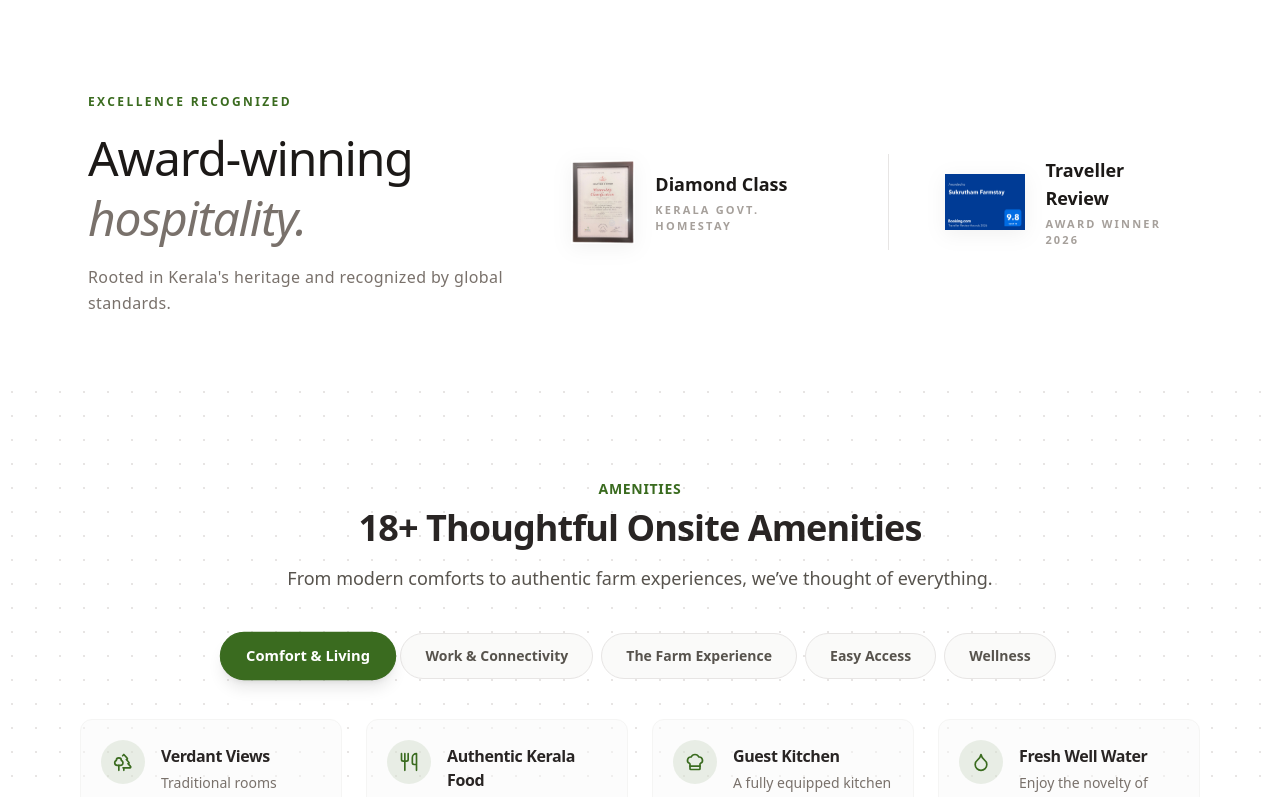
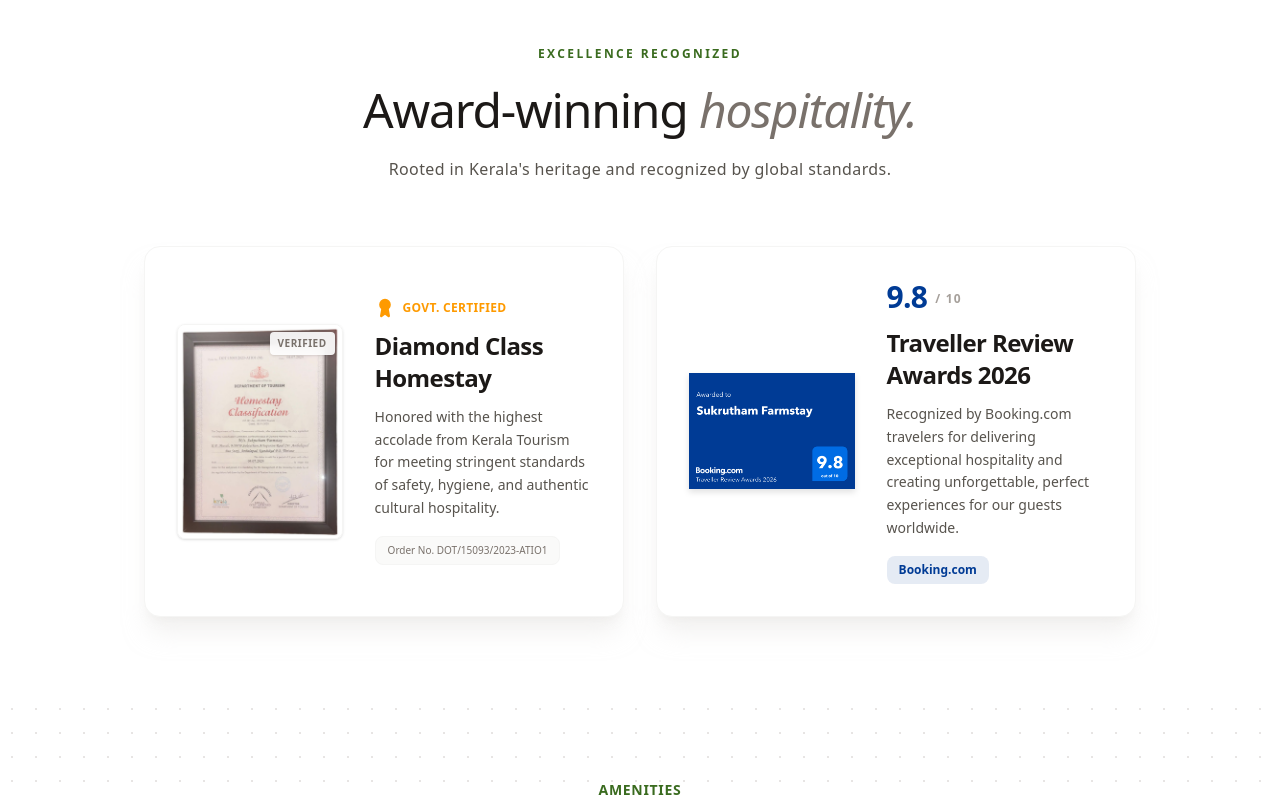
Before and after one commit to Pramilalearns/sukrutham, a Next.js app: page / in a window 1280 px wide. Shown: the part 840-1637 px from the top of the page. Built offline with nearby package versions, Linux system fonts and the light colour scheme; a web font is replaced by a local one.

Commit message:
Updated experience, homepage and multiple components

```diff
--- a/app/page.tsx
+++ b/app/page.tsx
@@ -67,7 +67,7 @@
       {/* Final CTA Section */}
       <section className="py-20 md:py-28 bg-stone-900 border-t border-white/10 relative overflow-hidden" id="book">
         <div className="absolute inset-0 bg-[url('https://images.unsplash.com/photo-1596423985167-d86b978dd6f8?auto=format&fit=crop&q=80')] opacity-10 bg-cover bg-center"></div>
-        <div className="container mx-auto px-6 relative z-10 flex flex-col md:flex-row items-center justify-between gap-12 max-w-6xl">
+        <div className="container mx-auto px-6 md:px-12 lg:px-20 relative z-10 flex flex-col md:flex-row items-center justify-between gap-12 max-w-6xl">
 
           {/* Text Content */}
           <div className="text-center md:text-left md:max-w-xl">
--- a/components/Amenities.tsx
+++ b/components/Amenities.tsx
@@ -141,11 +141,11 @@
     const [activeTab, setActiveTab] = useState(0);
 
     return (
-        <section className="pt-20 md:pt-24 pb-6 bg-white relative" id="amenities">
+        <section className="py-16 md:py-20 bg-white relative" id="amenities">
             <div className="absolute inset-0 bg-pattern-dots text-stone-200 mask-gradient-b"></div>
             <div className="container mx-auto px-6 md:px-12 lg:px-20 relative z-10">
                 {/* Heading */}
-                <div className="text-center max-w-4xl mx-auto mb-10 px-6 md:px-12 lg:px-20">
+                <div className="text-center max-w-4xl mx-auto mb-10">
                     <span className="text-primary font-semibold tracking-wider uppercase text-sm">Amenities</span>
                     <h2 className="text-3xl md:text-4xl font-display font-bold mt-2 mb-4 text-stone-800">
                         18+ Thoughtful Onsite Amenities
--- a/components/Awards.tsx
+++ b/components/Awards.tsx
@@ -1,65 +1,85 @@
 "use client";
 
 import Image from "next/image";
+import { Award } from "lucide-react";
 
 export default function Awards() {
     return (
-        <section className="pt-24 pb-12 md:pt-32 md:pb-16 bg-white relative z-20" id="recognition">
-            <div className="container mx-auto px-6 max-w-6xl">
-                <div className="flex flex-col lg:flex-row items-center justify-between gap-12 lg:gap-10">
-
-                    {/* Left Typography Block */}
-                    <div className="text-center lg:text-left lg:w-5/12">
-                        <div className="mb-4">
+        <section className="py-16 md:py-20 bg-white relative z-20" id="recognition">
+            <div className="container mx-auto px-6 md:px-12 lg:px-20 max-w-6xl">
+                {/* Heading */}
+                <div className="text-center max-w-4xl mx-auto mb-12 lg:mb-16">
                     <span className="text-primary font-bold tracking-[0.2em] uppercase text-[10px] md:text-xs">Excellence Recognized</span>
-                        </div>
-                        <h2 className="text-3xl md:text-4xl lg:text-5xl font-display font-medium text-stone-900 leading-tight mb-4">
-                            Award-winning <br className="hidden lg:block" />
-                            <span className="italic text-stone-500 font-light">hospitality.</span>
+                    <h2 className="text-3xl md:text-4xl lg:text-5xl font-display font-medium text-stone-900 leading-tight mt-4 mb-4">
+                        Award-winning <span className="italic text-stone-500 font-light">hospitality.</span>
                     </h2>
-                        <p className="text-stone-500 text-sm md:text-base leading-relaxed tracking-wide max-w-md mx-auto lg:mx-0">
+                    <p className="text-stone-600 text-sm md:text-base leading-relaxed tracking-wide mt-2">
                         Rooted in Kerala's heritage and recognized by global standards.
                     </p>
                 </div>
 
-                    {/* Right Unboxed Logos */}
-                    <div className="flex flex-col sm:flex-row items-center justify-center lg:justify-end gap-12 md:gap-14 lg:w-7/12">
-                        {/* Certificate */}
-                        <div className="flex items-center gap-5 group">
-                            <div className="relative w-16 h-24 shrink-0 transition-transform duration-700 ease-out group-hover:-translate-y-1.5">
+                {/* Awards Grid */}
+                <div className="grid grid-cols-1 lg:grid-cols-2 gap-8 items-stretch">
+                    {/* Diamond Certificate */}
+                    <div className="bg-white rounded-2xl shadow-xl shadow-stone-200/50 border border-stone-100 p-8 flex flex-col sm:flex-row items-center gap-8 group h-full">
+                        <div className="relative w-full sm:w-2/5 shrink-0">
                             <Image
                                 src="/certificate.jpg"
-                                    alt="Kerala Tourism Diamond Class"
-                                    fill
-                                    className="object-contain mix-blend-multiply drop-shadow-[0_4px_10px_rgba(0,0,0,0.05)]"
+                                alt="Diamond Grade Certificate"
+                                width={300}
+                                height={400}
+                                style={{ width: '100%', height: 'auto' }}
+                                className="rounded-lg border border-stone-100 shadow-sm relative z-10 transform group-hover:scale-[1.02] transition-transform duration-500"
                             />
-                            </div>
-                            <div className="flex flex-col text-left">
-                                <span className="text-base md:text-lg font-bold text-stone-900 mb-1">Diamond Class</span>
-                                <span className="text-[10px] md:text-[11px] uppercase tracking-[0.2em] text-stone-400 font-bold">Kerala Govt. Homestay</span>
+                            <div className="absolute top-2 right-2 bg-white/90 backdrop-blur px-2 py-1 rounded text-[10px] font-bold uppercase tracking-wider text-stone-500 shadow-sm z-20">
+                                Verified
                             </div>
                         </div>
-
-                        {/* Thin divider */}
-                        <div className="hidden sm:block w-px h-24 bg-stone-200"></div>
-
-                        {/* Booking.com */}
-                        <div className="flex items-center gap-5 group">
-                            <div className="relative w-20 h-20 shrink-0 transition-transform duration-700 ease-out group-hover:-translate-y-1.5">
-                                <Image
-                                    src="/booking-awards/Digital-Award_RA-2026.png"
-                                    alt="Booking.com Traveller Review Award"
-                                    fill
-                                    className="object-contain drop-shadow-[0_4px_10px_rgba(0,0,0,0.06)]"
-                                />
+                        <div className="text-center sm:text-left">
+                            <div className="flex items-center justify-center sm:justify-start gap-2 mb-3 text-amber-500">
+                                <Award className="w-5 h-5 fill-current" />
+                                <span className="font-bold tracking-wide text-xs uppercase">Govt. Certified</span>
                             </div>
-                            <div className="flex flex-col text-left">
-                                <span className="text-base md:text-lg font-bold text-stone-900 mb-1">Traveller Review</span>
-                                <span className="text-[10px] md:text-[11px] uppercase tracking-[0.2em] text-stone-400 font-bold">Award Winner 2026</span>
+                            <h3 className="text-2xl font-display font-bold text-stone-900 mb-3">
+                                Diamond Class Homestay
+                            </h3>
+                            <p className="text-stone-600 leading-relaxed font-light text-sm mb-4">
+                                Honored with the highest accolade from Kerala Tourism for meeting stringent standards of safety, hygiene, and authentic cultural hospitality.
+                            </p>
+                            <div className="inline-block px-3 py-1.5 bg-stone-50 rounded-lg text-[10px] font-medium text-stone-500 border border-stone-100">
+                                Order No. DOT/15093/2023-ATIO1
                             </div>
                         </div>
                     </div>
 
+                    {/* Booking.com Award */}
+                    <div className="bg-white rounded-2xl shadow-xl shadow-stone-200/50 border border-stone-100 p-8 flex flex-col sm:flex-row items-center gap-8 group h-full">
+                        <div className="relative w-2/3 sm:w-2/5 shrink-0 mx-auto sm:mx-0">
+                            <Image
+                                src="/booking-awards/Digital-Award_RA-2026.png"
+                                alt="Booking.com Traveller Review Awards 2026"
+                                width={300}
+                                height={300}
+                                style={{ width: '100%', height: 'auto' }}
+                                className="object-contain drop-shadow-md transform group-hover:scale-[1.05] transition-transform duration-500"
+                            />
+                        </div>
+                        <div className="text-center sm:text-left">
+                            <div className="flex items-center justify-center sm:justify-start gap-2 mb-3 text-[#003B95]">
+                                <span className="font-black text-3xl tracking-tight">9.8</span>
+                                <span className="text-xs font-bold text-stone-400 uppercase tracking-widest mt-1">/ 10</span>
+                            </div>
+                            <h3 className="text-2xl font-display font-bold text-stone-900 mb-3">
+                                Traveller Review Awards 2026
+                            </h3>
+                            <p className="text-stone-600 leading-relaxed font-light text-sm mb-4">
+                                Recognized by Booking.com travelers for delivering exceptional hospitality and creating unforgettable, perfect experiences for our guests worldwide.
+                            </p>
+                            <div className="inline-block px-3 py-1.5 bg-[#003B95]/10 rounded-lg text-xs font-bold text-[#003B95]">
+                                Booking.com
+                            </div>
+                        </div>
+                    </div>
                 </div>
             </div>
         </section>
--- a/components/DecisionSection.tsx
+++ b/components/DecisionSection.tsx
@@ -69,11 +69,11 @@
 
 export default function DecisionSection() {
     return (
-        <section className="py-20 bg-stone-50 relative overflow-hidden" id="decision">
+        <section className="py-16 md:py-20 bg-stone-50 relative overflow-hidden" id="decision">
             {/* Subtle background decoration */}
             <div className="absolute top-0 right-0 w-1/2 h-full bg-gradient-to-l from-primary/5 to-transparent skew-x-12 -z-0"></div>
 
-            <div className="container mx-auto px-6 max-w-[1400px] relative z-10">
+            <div className="container mx-auto px-6 md:px-12 lg:px-20 max-w-[1400px] relative z-10">
                 {/* Clean, Focused Header using exact text */}
                 <div className="text-center max-w-4xl mx-auto mb-10">
                     <span className="text-primary font-bold tracking-widest uppercase text-xs md:text-sm mb-4 block">
--- a/components/ExperienceGallery.tsx
+++ b/components/ExperienceGallery.tsx
@@ -55,16 +55,16 @@
     },
     {
         src: "/Home-Essence/5.png",
-        alt: "Our friendly dog Chipi",
-        title: "Meet Chipi",
-        description: "Say hello to Chipi, our ever-cheerful farmstay companion who loves greeting every guest with a wag and a smile.",
+        alt: "Our friendly dog Chippi",
+        title: "Meet Chippi",
+        description: "Say hello to Chippi, our ever-cheerful farmstay companion who loves greeting every guest with a wag and a smile.",
         className: "bg-amber-100"
     },
 ];
 
 export default function ExperienceGallery() {
     return (
-        <section className="py-24 bg-stone-50" id="gallery">
+        <section className="py-16 md:py-20 bg-stone-50" id="gallery">
             <div className="container mx-auto px-6 md:px-12 lg:px-20">
                 <div className="flex flex-col lg:flex-row gap-16 lg:gap-24 relative">
 
--- a/components/HomeFAQ.tsx
+++ b/components/HomeFAQ.tsx
@@ -27,8 +27,8 @@
   };
 
   return (
-    <section className="pt-12 pb-20 md:pt-16 md:pb-28 bg-stone-50">
-      <div className="container mx-auto px-6 max-w-4xl">
+    <section className="py-16 md:py-20 bg-stone-50 relative">
+      <div className="container mx-auto px-6 md:px-12 lg:px-20 max-w-4xl">
         <div className="text-center mb-10 md:mb-14">
           <p className="text-primary font-bold uppercase tracking-widest text-sm mb-3">
             Quick Answers
--- a/components/Host.tsx
+++ b/components/Host.tsx
@@ -6,7 +6,7 @@
 
 export default function Host() {
     return (
-        <section className="py-20 bg-[#F9F9F7] relative overflow-hidden" id="host">
+        <section className="py-16 md:py-20 bg-[#F9F9F7] relative overflow-hidden" id="host">
             <div className="absolute inset-0 bg-pattern-paper opacity-50"></div>
             <div className="container mx-auto px-6 md:px-12 lg:px-20 relative z-10">
                 <div className="flex flex-col lg:flex-row items-center gap-12 lg:gap-20">
--- a/components/Rooms.tsx
+++ b/components/Rooms.tsx
@@ -25,8 +25,8 @@
     ];
 
     return (
-        <section className="pt-6 pb-12 bg-white" id="rooms">
-            <div className="container mx-auto px-8 md:px-20 lg:px-32 flex flex-col justify-center">
+        <section className="py-16 md:py-20 bg-white relative" id="rooms">
+            <div className="container mx-auto px-6 md:px-12 lg:px-20 flex flex-col justify-center">
                 {/* Header - Compact */}
                 <div className="text-center max-w-4xl mx-auto mb-10">
                     <span className="text-primary font-semibold tracking-wider uppercase text-sm">Stay</span>
--- a/components/Testimonials.tsx
+++ b/components/Testimonials.tsx
@@ -172,8 +172,8 @@
     const secondRow = testimonials.slice(midpoint);
 
     return (
-        <section className="py-24 bg-stone-50 relative overflow-hidden" id="testimonials">
-            <div className="container mx-auto px-6 mb-12 text-center relative z-10">
+        <section className="py-16 md:py-20 bg-stone-50 relative overflow-hidden" id="testimonials">
+            <div className="container mx-auto px-6 md:px-12 lg:px-20 mb-12 text-center relative z-10">
                 <span className="text-primary font-semibold tracking-wider uppercase text-sm">Guest Love</span>
                 <h2 className="text-4xl md:text-5xl font-display font-bold mt-2 mb-6 text-stone-800">
                     Stories from Sukrutham
@@ -199,7 +199,7 @@
             </div>
 
             {/* Read All CTA */}
-            <div className="container mx-auto px-6 mt-16 text-center relative z-20">
+            <div className="container mx-auto px-6 md:px-12 lg:px-20 mt-16 text-center relative z-20">
                 <Link
                     href="/our-guests"
                     className="inline-flex items-center gap-3 px-8 py-4 bg-primary hover:bg-primary-dark text-white font-bold rounded-full transition-all duration-300 shadow-lg shadow-primary/30 group hover:-translate-y-1"
--- a/components/ThingstoDo.tsx
+++ b/components/ThingstoDo.tsx
@@ -49,7 +49,7 @@
 
 export default function Experience() {
     return (
-        <section className="py-12 bg-stone-50" id="experience">
+        <section className="py-16 md:py-20 bg-stone-50 relative" id="experience">
             <div className="container mx-auto px-6 md:px-12 lg:px-20">
                 {/* Heading */}
                 <div className="text-center max-w-3xl mx-auto mb-10">
--- a/components/WhyChooseUs.tsx
+++ b/components/WhyChooseUs.tsx
@@ -88,7 +88,7 @@
     }, [isMobile]);
 
     return (
-        <section className="py-20 md:py-24 bg-white relative" id="why-us">
+        <section className="py-16 md:py-20 bg-white relative" id="why-us">
             <div className="container mx-auto px-6 md:px-12 lg:px-20">
                 {/* Header */}
                 <div className="max-w-3xl mb-10 lg:mb-12">
```
Also changed, not shown: app/experience/itineraries/page.tsx (+4 -4 lines). Lines whose indentation alone changed are shown as unchanged.
